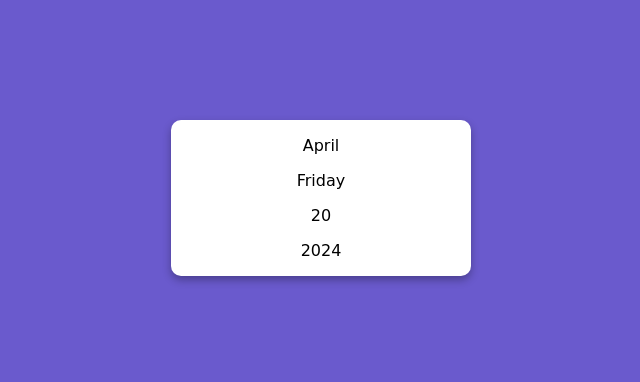
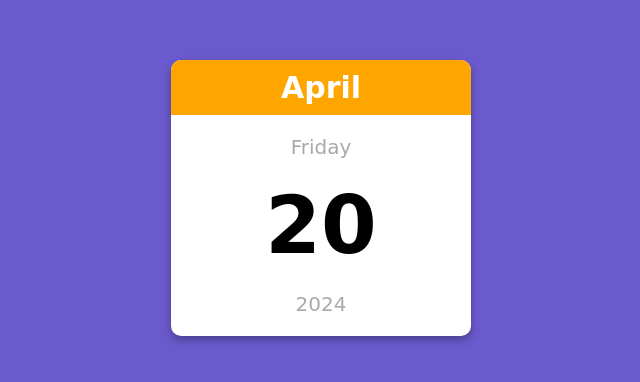
Before and after one commit to HassanEhsani/mini-calender, a plain HTML site: page index.html in a window 1280 px wide. Shown: the part 202-584 px from the top of the page, without its empty margins (319-959 px from the left). Drawn offline with Linux system fonts and the light colour scheme.

Commit message:
wrote the css code

```diff
--- a/style.css
+++ b/style.css
@@ -13,4 +13,28 @@ body{
     text-align: center;
     border-radius: 10px;
     box-shadow: 0 4px 8px rgba(0, 0, 0, .3);
+    overflow: hidden;
 }
+.month-name{
+    margin: 0;
+    background-color: orange;
+    color: white;
+    padding: 10px;
+    font-size: 30px;
+    font-weight: bold;
+}
+.day-name{
+    font-size: 20px;
+    color: darkgray;
+}
+.day-namber{
+    font-size: 80px;
+    margin: 0;
+    font-weight: bold;
+}
+.year{
+    margin: 20px 0;
+    font-size: 20px;
+    color: darkgray;
+    font-weight: 500;
+}
```
